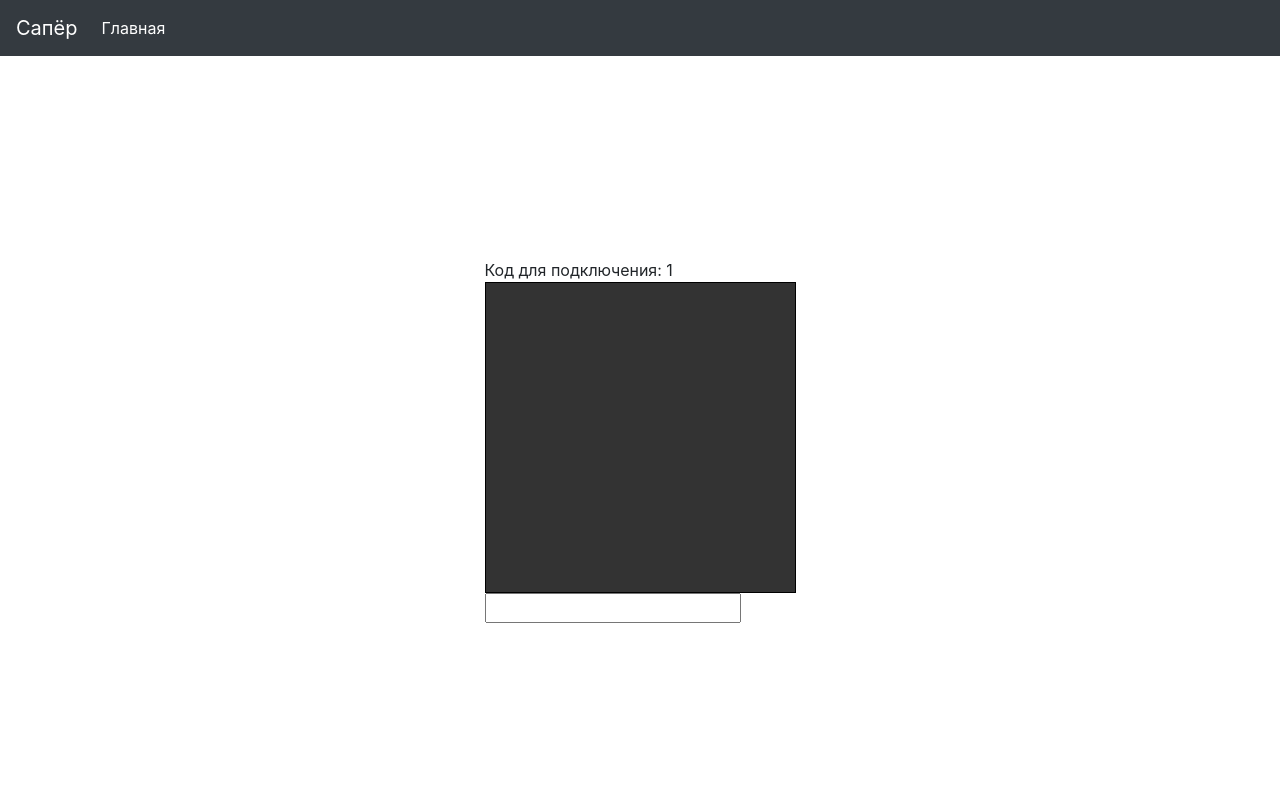
After one commit to Dkodsy/FastMineSweeper-HTMX, a FastAPI app: template templates/game.html in a window 1280 px wide. The commit adds this page. Run offline with FastAPI, Linux system fonts and the light colour scheme; the template is opened without the code that fills it: most values are stand-ins (such as "Sample title", 1, 10 or a date in 2020); some libraries are stand-ins or nearby versions.

Commit message:
:lipstick: Create the correct structure and hierarchy of html code

```diff
--- /dev/null
+++ b/templates/base.html
@@ -0,0 +1,37 @@
+<!DOCTYPE html>
+<html lang="ru">
+<head>
+    <title> 💣 Сапёр онлайн </title>
+    <meta charset="UTF-8">
+    <meta http-equiv="Content-Type" content="text/html; charset=UTF-8"/>
+    <link rel="stylesheet" href="https://stackpath.bootstrapcdn.com/bootstrap/4.5.2/css/bootstrap.min.css">
+    <script src="https://unpkg.com/htmx.org@1.9.3"></script>
+    <script src="https://unpkg.com/htmx.org/dist/ext/ws.js"></script>
+</head>
+<body>
+<style>
+    body {
+        padding-top: 5rem;
+    }
+
+    .jumbotron {
+        background-color: #f8f9fa;
+    }
+</style>
+<nav class="navbar navbar-expand-md navbar-dark bg-dark fixed-top">
+    <a class="navbar-brand" href="/">Сапёр</a>
+    <button class="navbar-toggler" type="button" data-toggle="collapse" data-target="#navbarCollapse"
+            aria-controls="navbarCollapse" aria-expanded="false" aria-label="Toggle navigation">
+        <span class="navbar-toggler-icon"></span>
+    </button>
+    <div class="collapse navbar-collapse" id="navbarCollapse">
+        <ul class="navbar-nav mr-auto">
+            <li class="nav-item active">
+                <a class="nav-link" href="/">Главная</a>
+            </li>
+        </ul>
+    </div>
+</nav>
+<main>{% block content %} {% endblock %}</main>
+</body>
+</html>
--- /dev/null
+++ b/templates/game.html
@@ -0,0 +1,36 @@
+{% extends "base.html" %} {% block content %}
+<style>
+    body {
+        display: flex;
+        justify-content: center;
+        align-items: center;
+        height: 100vh;
+    }
+    #game {
+        display: grid;
+        grid-template-columns: repeat(10, 30px); /* Ширина каждой клетки */
+        grid-template-rows: repeat(10, 30px); /* Высота каждой клетки */
+        gap: 1px; /* Расстояние между клетками */
+        border: 1px solid #000;
+        background-color: #333; /* Цвет фона поля */
+    }
+</style>
+    <div id="gameContainer">
+        <div id="create_game_form">
+            <div>
+                <div>
+                    Код для подключения: {{ game_id }}
+                </div>
+            </div>
+        </div>
+        <div id="game">
+            <!-- Здесь будут поля для игры -->
+        </div>
+        <div hx-ext="ws" ws-connect="/game/{{ game_id }}">
+            <form ws-send>
+                <input name="chat_message"/>
+            </form>
+            <div id="content"></div>
+        </div>
+    </div>
+{% endblock %}
```
Also changed, not shown: templates/create_game.html (+32 -44 lines).
